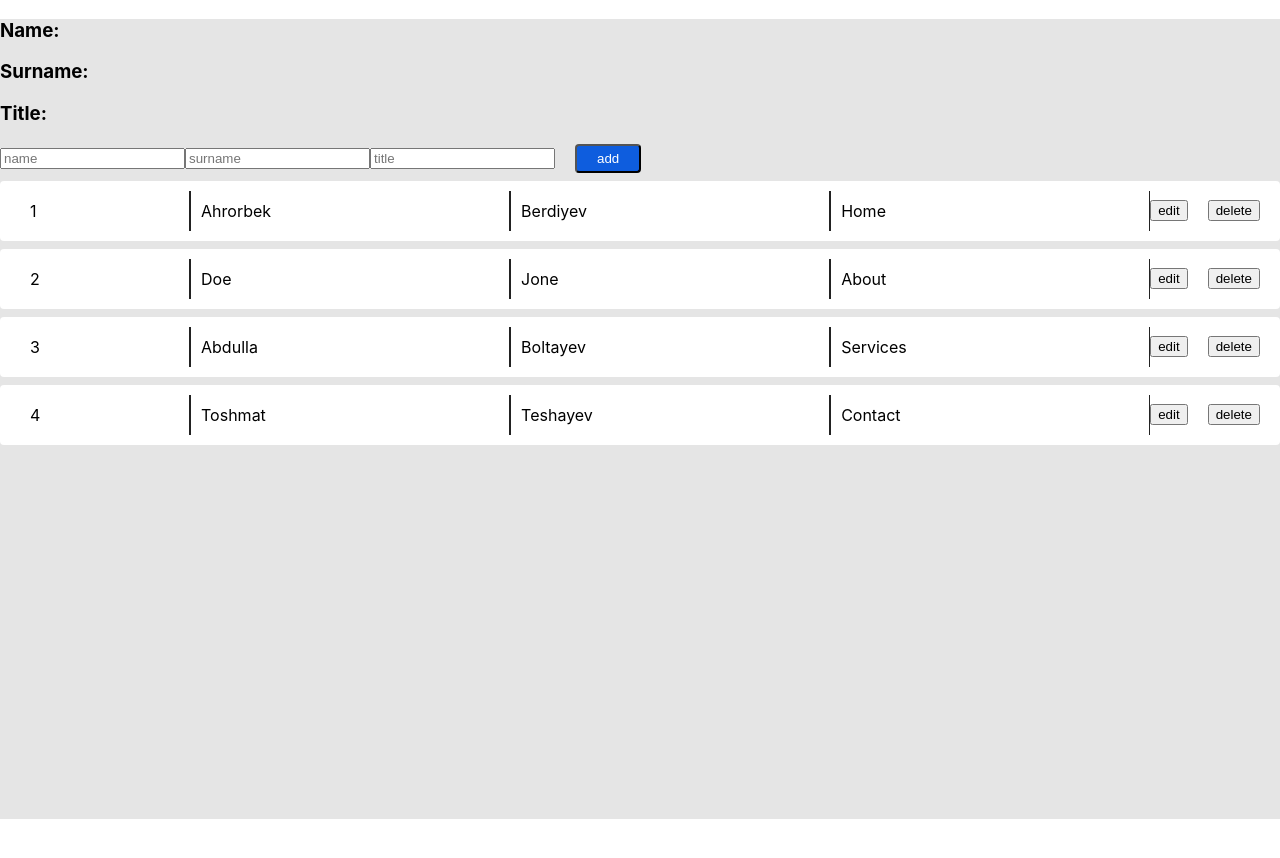
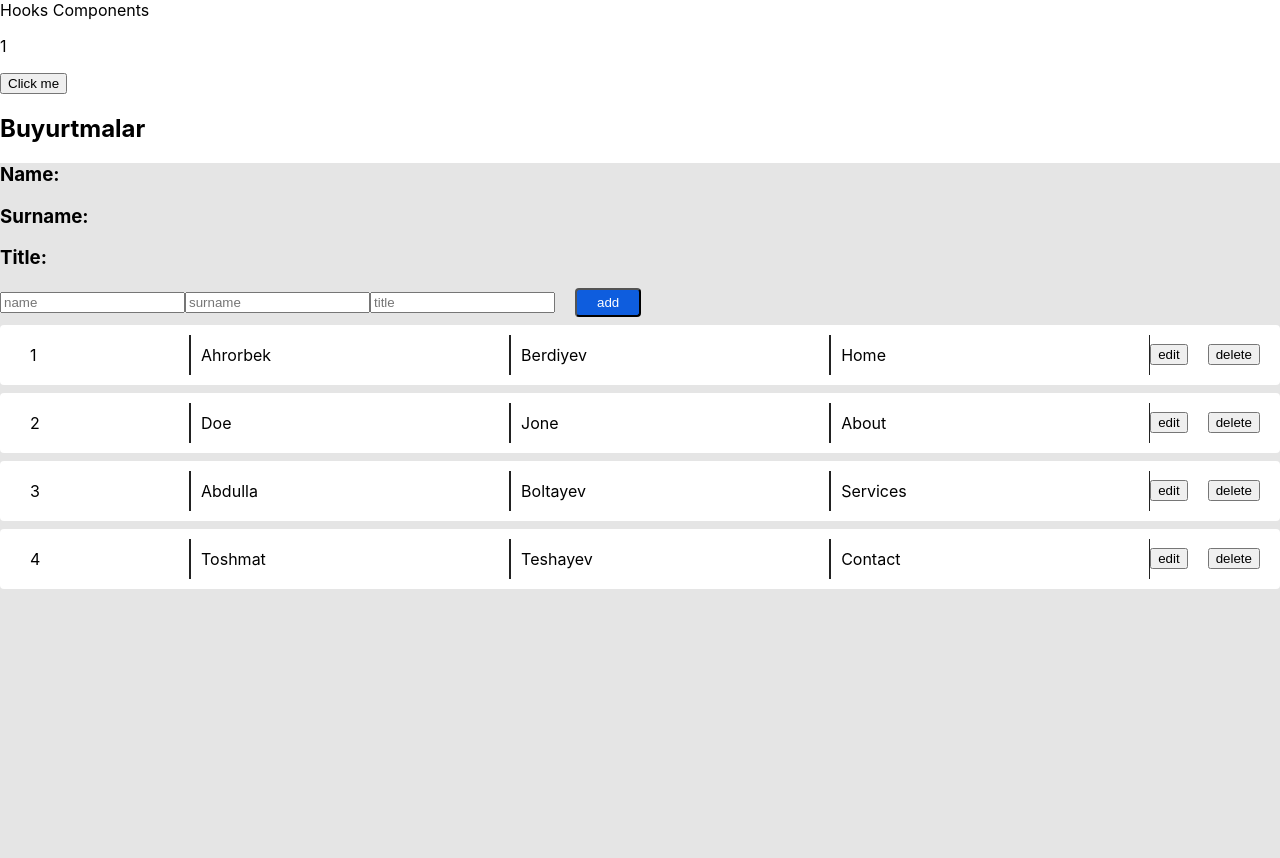
Before and after one commit to Ulugbek01/new-project-test, a React (Create React App) app: page / in a window 1280 px wide. Shown: the top 858 px of the page. Before the commit the page ends 819 px from the top, so only its background shows below. Built offline with nearby package versions, Linux system fonts and the light colour scheme.

Commit message:
React Hooks add

```diff
--- a/src/App.js
+++ b/src/App.js
@@ -1,11 +1,13 @@
 import React, { Component } from "react";
-// import Buyurtmalar from "./components/Buyurtmalar";
+import Buyurtmalar from "./components/Buyurtmalar";
 import Mahsulotlar from "./components/Mahsulotlar";
+import Xodimlar from "./components/Xodimlar";
 export default class App extends Component {
   render() {
     return (
       <div>
-        {/* <Buyurtmalar /> */}
+        <Xodimlar />
+        <Buyurtmalar />
         <Mahsulotlar />
       </div>
     );
--- a/src/components/Buyurtmalar/index.jsx
+++ b/src/components/Buyurtmalar/index.jsx
@@ -1,9 +1,16 @@
 import React, { Component } from 'react';
-
 export default class index extends Component {
+  constructor() {
+    super();
+    this.state = {
+      conunt: 1,
+    }
+  }
   render() {
-    return <div>
+    return (<div>
+        <p>{this.state.conunt}</p>
+        <button>Click me</button>
         <h2>Buyurtmalar</h2>
-    </div>;
+      </div>);
   }
 }
--- a/src/components/Mahsulotlar/CardItem/index.jsx
+++ b/src/components/Mahsulotlar/CardItem/index.jsx
@@ -4,7 +4,7 @@ import { Container,ItemContainer } from './style';
 export default class index extends Component {
   render() {
     const {id, name, surname, title} = this.props.value;
-    const {onDelete} = this.props;
+    const {onDelete, onEdit} = this.props;
     return(
         <Container>
             <ItemContainer>
@@ -12,7 +12,7 @@ export default class index extends Component {
                 <ItemContainer.Title>{name}</ItemContainer.Title>
                 <ItemContainer.Title>{surname}</ItemContainer.Title>
                 <ItemContainer.Title>{title}</ItemContainer.Title>
-                <button className='btn'>edit</button>
+                <button className='btn' onClick={()=> onEdit(id)}>edit</button>
                 <button className='btn' onClick={()=>onDelete(id)}>delete</button>
             </ItemContainer>
         </Container>
--- a/src/components/Mahsulotlar/index.jsx
+++ b/src/components/Mahsulotlar/index.jsx
@@ -4,6 +4,7 @@ import { list } from '../../utils/users';
 import { Container } from './style';
 export default class index extends Component {
     state = {
+        active: null,
         users: list,
         name:'',
         surname: '',
@@ -16,19 +17,28 @@ export default class index extends Component {
         }
 
       const onChange = (e)=> {
-        // console.log(e.target.value);
+        console.log(e.target.value);
         this.setState({[e.target.name]: e.target.value});
       }
 
       const onAdd = ()=> {
+        if(!(this.state.name && this.state.surname && this.state.title)){
+          alert('Iltimos malumot kiriting');
+        }
+        else {
           let newUser = {
             id: this.state.users.length + 1,
             title: this.state.title,
             name: this.state.name,
             surname: this.state.surname
           }
-        // console.log(newUser);
           this.setState({users: [...this.state.users, newUser]});
+        }
+        console.log(this.state.users);
+      }
+
+      const onEdit = (id)=> {
+        console.log(id);
       }
     return (
         <Container>
@@ -43,7 +53,7 @@ export default class index extends Component {
             </div>
             {this.state.users.length > 0 ?
                 this.state.users.map((value)=>
-                    <CardItem value={value} key={value.id} onDelete={onDelete}/>
+                    <CardItem value={value} key={value.id} onDelete={onDelete} onEdit={onEdit}/>
                 ) : <h1>No data</h1>}
         </Container>
     )
--- /dev/null
+++ b/src/components/Xodimlar/index.jsx
@@ -0,0 +1,7 @@
+const Hooks = ()=> {
+    return (
+        <div>Hooks Components</div>
+    )
+}
+
+export default Hooks;
```
Also changed, not shown: src/components/Xodimlar/style.js (added). Lines whose indentation alone changed are shown as unchanged.
